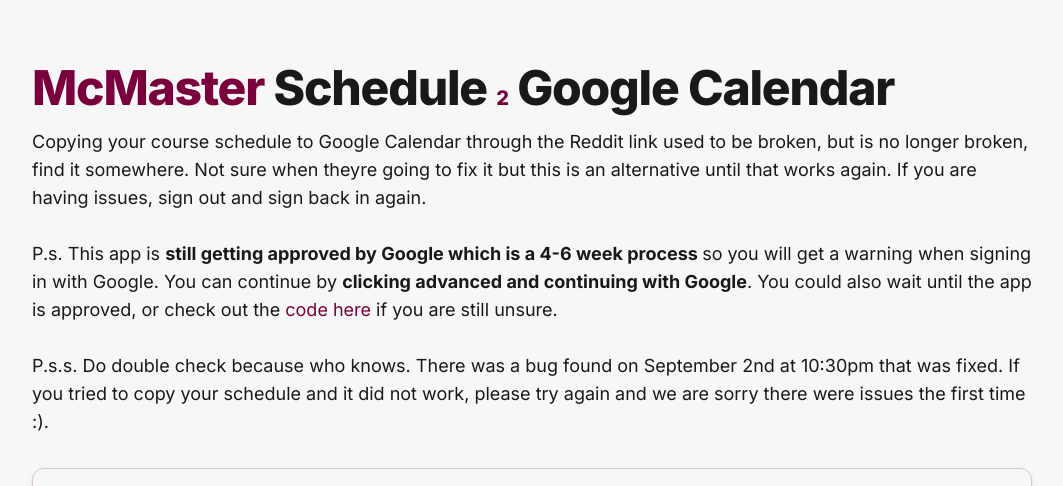
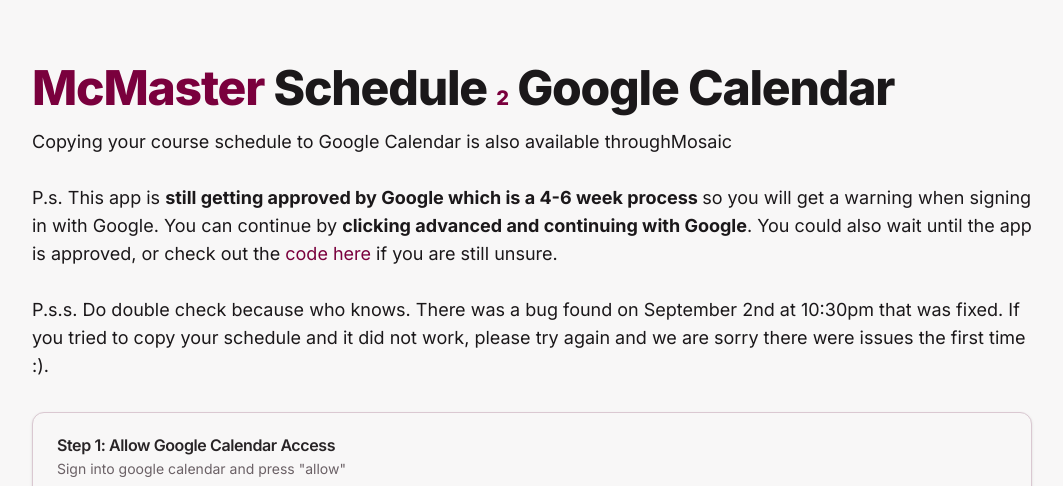
Before and after one commit to BaoGeist/McMaster-Calendar-Exporter, a Next.js app: page / in a window 1280 px wide. Shown: the top 486 px of the page, without its empty margins (108-1171 px from the left). Built offline with nearby package versions, Linux system fonts and the light colour scheme; no server answers.

Commit message:
Update link to Mosaic tool

```diff
--- a/src/app/HomePage.tsx
+++ b/src/app/HomePage.tsx
@@ -177,11 +177,8 @@
         </h1>
 
         <p className="text-lg mt-4">
-          Copying your course schedule to Google Calendar through the Reddit
-          link used to be broken, but is no longer broken, find it somewhere.
-          Not sure when theyre going to fix it but this is an alternative until
-          that works again. If you are having issues, sign out and sign back in
-          again.
+          Copying your course schedule to Google Calendar is also available through
+          <a href="https://csprd.mcmaster.ca/psp/prcsprd/EMPLOYEE/EPM/c/MCM_CUSTOM_MENU.MCM_TIMETBL_CMP.GBL">Mosaic</a>
           <br />
           <br />
           P.s. This app is{" "}
```
